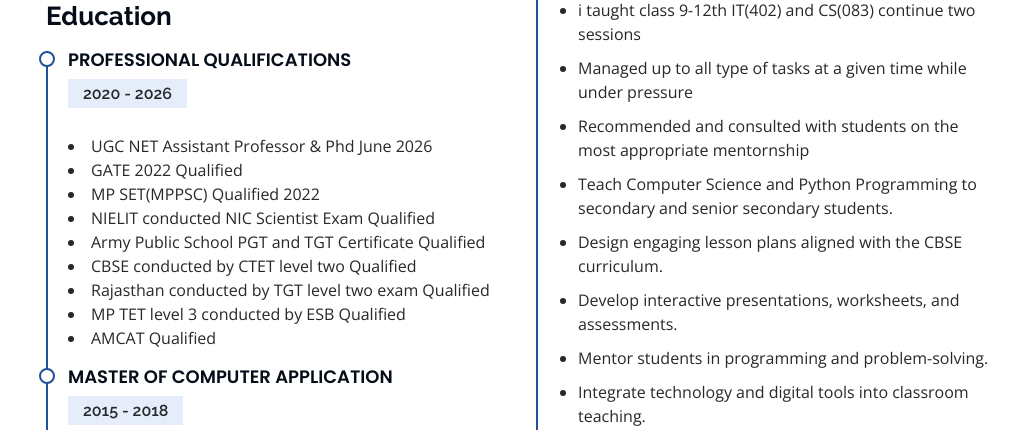
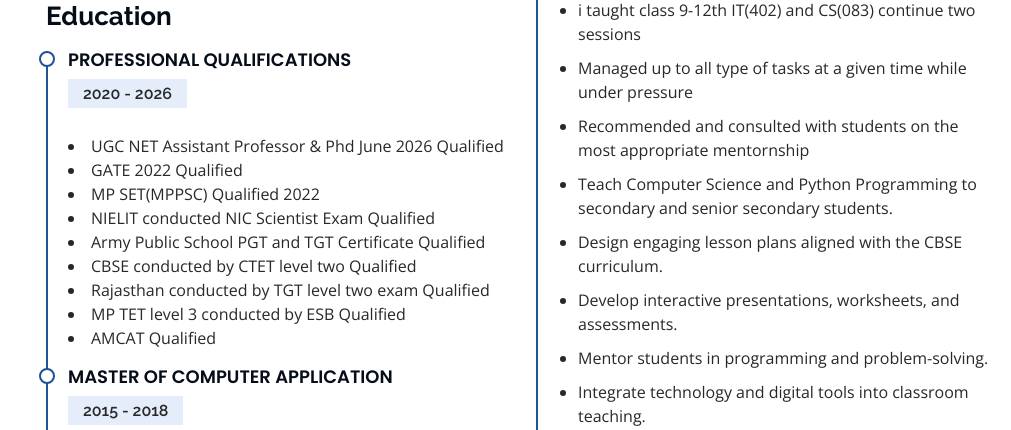
Before and after one commit to cpoonam47/poonamchandra, a Django app: page / in a window 1280 px wide. Shown: the part 4510-4940 px from the top of the page, without its empty margins (269-1280 px from the left). Run offline with Django 5.2, Linux system fonts and the light colour scheme; some libraries are stand-ins or nearby versions.

```diff
--- a/myprofile/templates/myprofile/index.html
+++ b/myprofile/templates/myprofile/index.html
@@ -377,7 +377,7 @@ As an educator, my goal is to create a positive and technology-driven learning e
                 <h4>Professional Qualifications </h4>
                 <h5>2020 - 2026  </h5>
                 <p><em> </em></p>
-                <li> UGC NET Assistant Professor & Phd June 2026</li>
+                <li> UGC NET Assistant Professor & Phd June 2026 Qualified </li>
                 <li>GATE 2022 Qualified</li>
                 <li>MP SET(MPPSC) Qualified 2022</li>
                 <li>NIELIT conducted NIC Scientist Exam Qualified</li>
```
